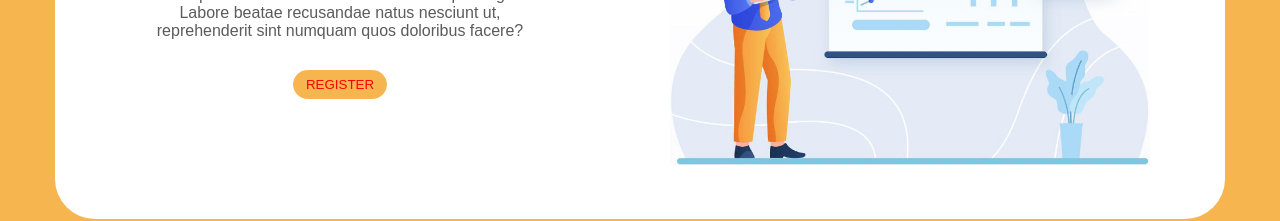
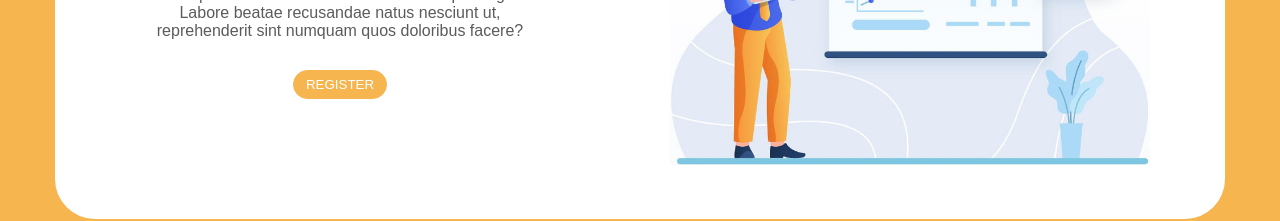
Before and after one commit to LeoU-98/Business-Management, a React (Create React App) app: page / in a window 1280 px wide. Shown: the part 397-618 px from the top of the page. Built offline with nearby package versions, Linux system fonts and the light colour scheme.

Commit message:
image fix

```diff
--- a/src/components/Home.css
+++ b/src/components/Home.css
@@ -36,7 +36,7 @@
     border: 1px solid var(--orange-color);
     border-radius: 34px;
     margin-top: 20px;
-    color: red;
+    color: white;
   }
 
   @media (max-width: 768px) {
--- a/src/components/Home.js
+++ b/src/components/Home.js
@@ -1,6 +1,6 @@
 import React, { Component } from "react";
 
-import "Home.css";
+import "./Home.css";
 import HomeBackground from './Images/HomeBackground.jpg';
 
 export default function Home() {
--- a/src/components/Services.js
+++ b/src/components/Services.js
@@ -11,7 +11,7 @@ export default function Services () {
         <div className="div-51">
 
             <div className="div-image-1">
-                <img src="/Images/b.jpg" />
+                <img src="./Images/b.jpg" />
             </div>
 
             <div className="div-text-1">
```
